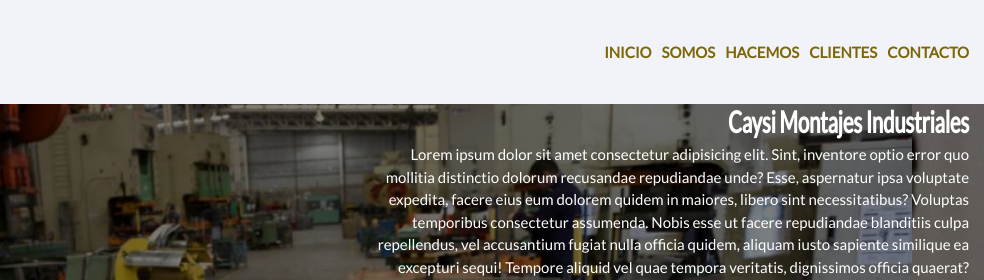
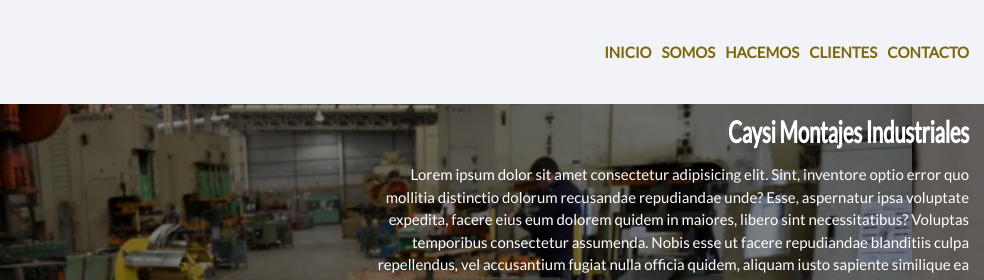
Before and after one commit to SJZ80/Caysi, a website: page index.html in a window 1280 px wide. Shown: the top 280 px of the page, 296-1280 px from the left. Drawn offline with nearby package versions, Linux system fonts and the light colour scheme.

Commit message:
Se hizo un padding mas grande al titulo del overlay del banner

```diff
--- a/index.html
+++ b/index.html
@@ -93,7 +93,7 @@
               <div class="container-fluid">
                 <div class="row">
                   <div class=" text-center col-md-6 offset-md-6 text-md-right">
-                    <h1 class="overlay__title py-2">Caysi Montajes Industriales</h1>
+                    <h1 class="overlay__title py-4">Caysi Montajes Industriales</h1>
                     <p class="d-none d-md-block overlay__description">
                       Lorem ipsum dolor sit amet consectetur adipisicing elit. Sint, inventore optio error quo mollitia distinctio dolorum recusandae repudiandae unde? Esse, aspernatur ipsa voluptate expedita, facere eius eum dolorem quidem in maiores, libero sint necessitatibus? Voluptas temporibus consectetur assumenda. Nobis esse ut facere repudiandae blanditiis culpa repellendus, vel accusantium fugiat nulla officia quidem, aliquam iusto sapiente similique ea excepturi sequi! Tempore aliquid vel quae tempora veritatis, dignissimos officia quaerat? Saepe, iure est. Maxime vel exercitationem
                     </p>
```
